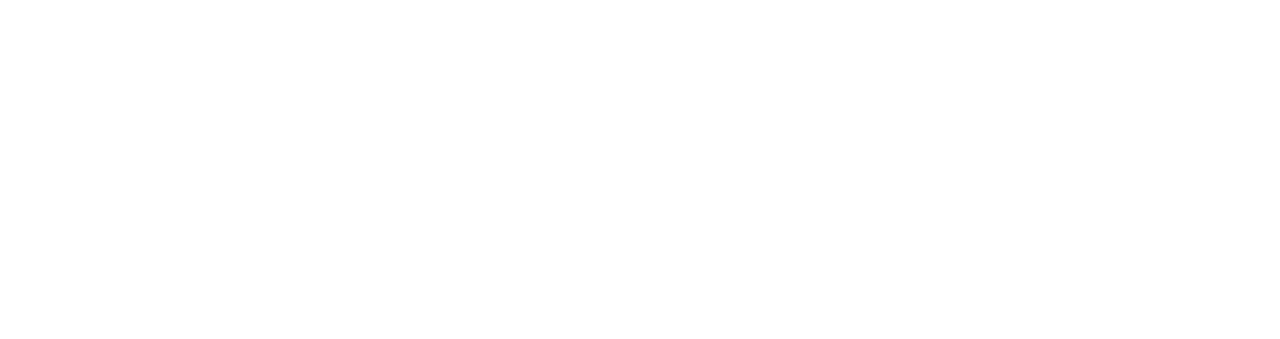
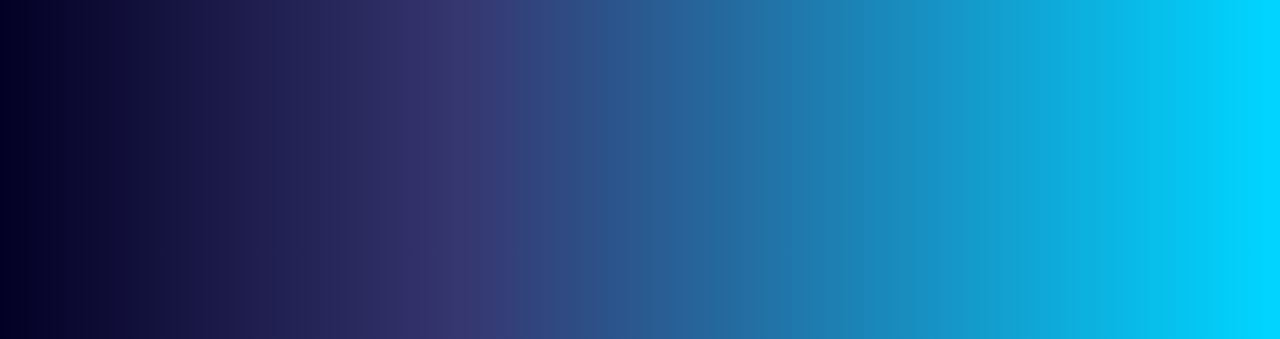
Before and after one commit to saru039/digital-clock, a plain HTML site: page index.html in a window 1280 px wide. Shown: the top 339 px of the page. Drawn offline with Linux system fonts and the light colour scheme.

Commit message:
Update index.html

```diff
--- a/index.html
+++ b/index.html
@@ -4,7 +4,7 @@
     <meta charset='UTF-8'>
     <meta name='viewport' content='width=device-width, initial-scale=1.0'>
     <link rel='stylesheet' href='styles.css'>
-    <script src='script.js'>
+    <script src='script.js'></script>
     <title>Digital clock</title>
   </head>
   <body>
```
